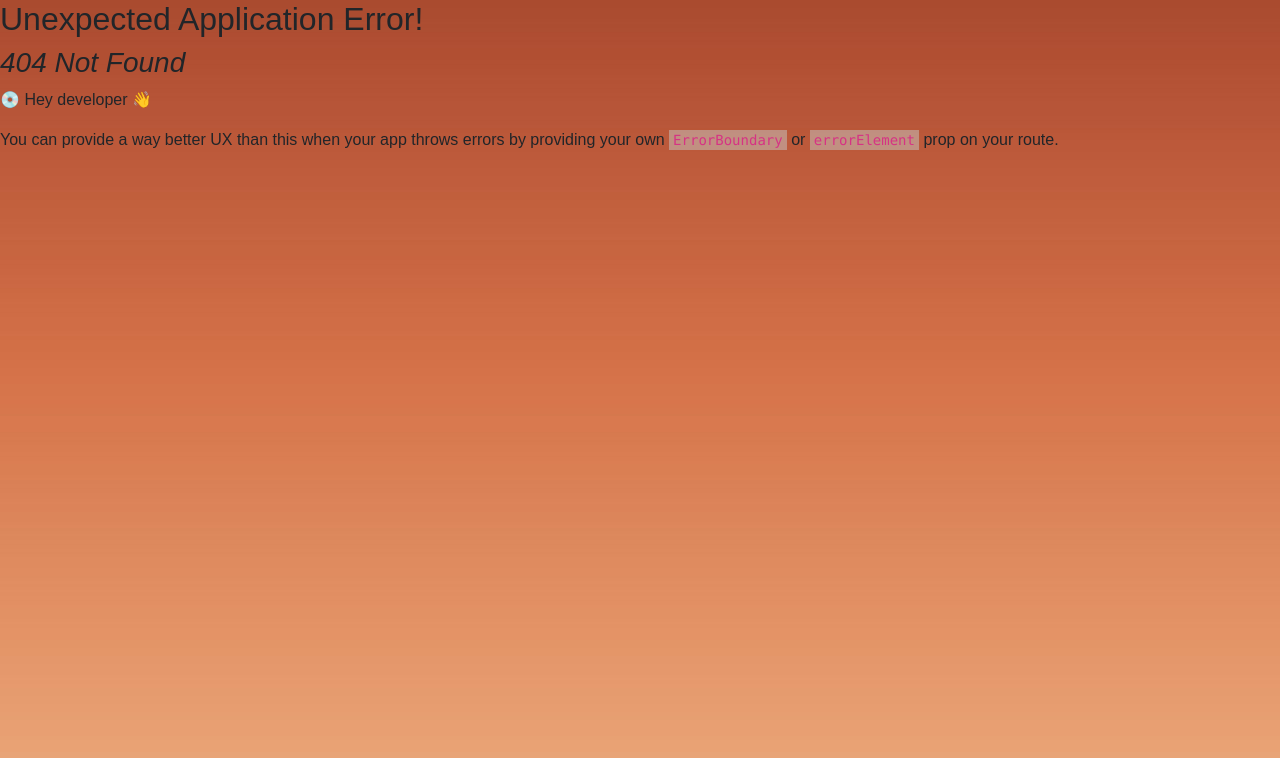
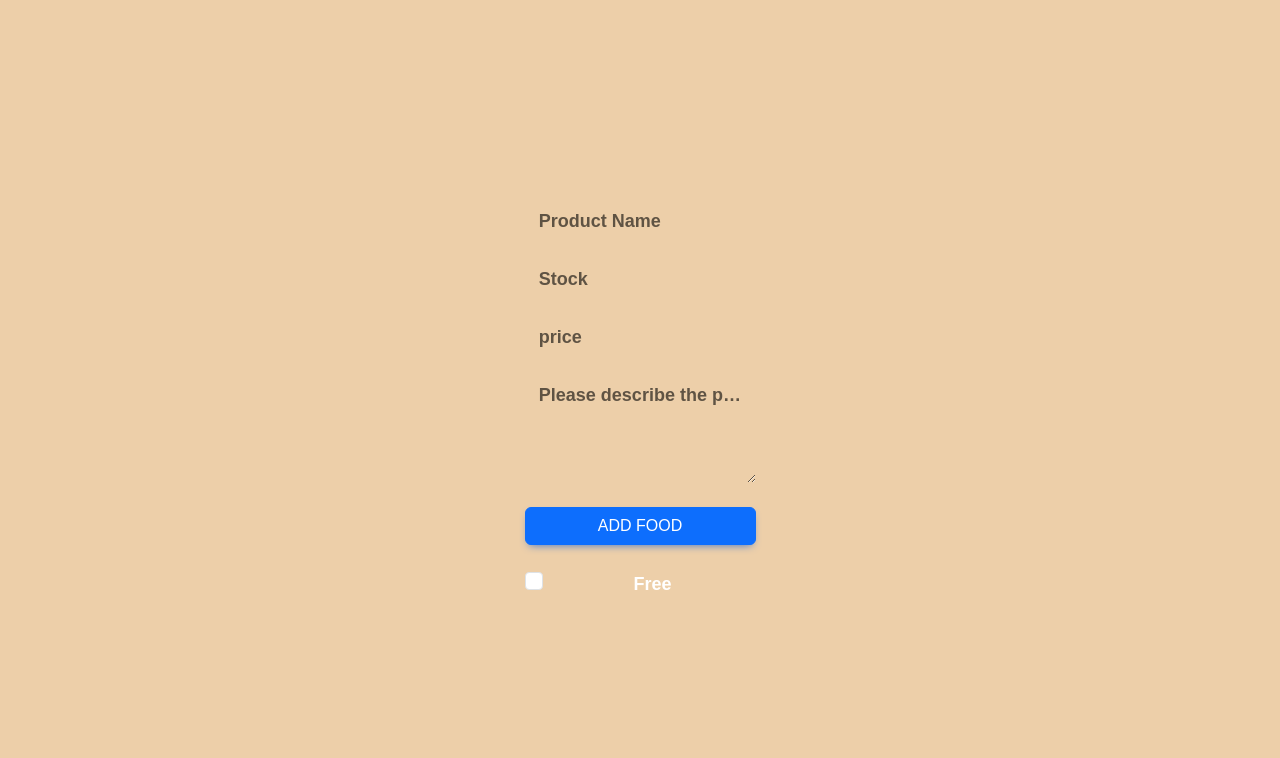
Before and after one commit to bahayildirim/UnWasted, a React (Create React App) app: page /addproduct in a window 1280 px wide. Before the commit this address had no page. Shown: the top 758 px of the page. Built offline with nearby package versions, Linux system fonts and the light colour scheme.

Commit message:
addproduct component eklendi

```diff
--- a/app.js
+++ b/app.js
@@ -71,6 +71,7 @@ db.run(
   user_id INTEGER NOT NULL,
   product_name TEXT NOT NULL,
   price REAL NOT NULL,
+  information TEXT NOT NULL,
   expiration_date DATETIME NOT NULL,
   date_created TIMESTAMP DEFAULT CURRENT_TIMESTAMP,
   stock INTEGER NOT NULL,
@@ -237,11 +238,12 @@ app.post("/addproduct", (req, res) => {
   const price = req.body.price;
   const expirationdate = req.body.expirationdate;
   const stock = req.body.stock;
+  const information = req.body.information;
   const userid = req.session.userid;
   console.log("userid: " + userid);
   db.run(
-    `INSERT INTO products (user_id, product_name, price, expiration_date, stock) VALUES (?, ?, ?, ?, ?)`,
-    [userid, productname, price, expirationdate, stock],
+    `INSERT INTO products (user_id, product_name, price, expiration_date, stock, information) VALUES (?, ?, ?, ?, ?, ?)`,
+    [userid, productname, price, expirationdate, stock, information],
     (err) => {
       if (err) {
         console.log(err.message);
--- /dev/null
+++ b/src/AddProduct/AddProduct.js
@@ -0,0 +1,111 @@
+import { useState } from "react";
+import Axios from "axios";
+
+function App() {
+  const [check, setCheck] = useState(false);
+  const [productName, setProductName] = useState();
+  const [itemPrice, setİtemPrice] = useState();
+  const [stock, setStock] = useState();
+  const [describe, setDescribe] = useState();
+  const [time, setTime] = useState();
+
+  const addItem = () => {
+    Axios.post("http://localhost:8080/addproduct", {
+      productname: productName,
+      price: itemPrice,
+      stock: stock,
+      expirationdate: time,
+      description: describe,
+    }).then((response) => {
+      console.log(response);
+    });
+  };
+  const handleCheckboxChange = (event) => {
+    setCheck(event.target.checked);
+  };
+
+  return (
+    <div className="App">
+      <form>
+        <div class="form-outline mb-4">
+          <input
+            type="text"
+            id="form4Example1"
+            class="form-control"
+            value={productName}
+            onChange={(e) => setProductName(e.target.value)}
+          />
+          <label class="form-label" for="form4Example1">
+            Product Name
+          </label>
+        </div>
+
+        <div class="form-outline mb-4">
+          <input
+            type="number"
+            id="form4Example2"
+            class="form-control"
+            value={stock}
+            onChange={(e) => setStock(e.target.value)}
+          />
+          <label class="form-label" for="form4Example2">
+            Stock
+          </label>
+        </div>
+
+        <div
+          class="form-outline mb-4"
+          style={{ display: check ? "none" : "block" }}
+        >
+          <input
+            type="number"
+            id="form4Example2"
+            class="form-control"
+            value={itemPrice}
+            onChange={(e) => setİtemPrice(e.target.value)}
+          />
+          <label class="form-label" for="form4Example2">
+            price
+          </label>
+        </div>
+
+        <div class="form-outline mb-4">
+          <textarea
+            class="form-control"
+            id="form4Example3"
+            rows="4"
+            value={describe}
+            onChange={(e) => setDescribe(e.target.value)}
+          ></textarea>
+          <label class="form-label" for="form4Example3">
+            {" "}
+            Please describe the product
+          </label>
+        </div>
+
+        <button
+          type="submit"
+          onClick={addItem}
+          class="btn btn-primary btn-block mb-4"
+        >
+          Add Food
+        </button>
+
+        <div class="form-check">
+          <input
+            class="form-check-input"
+            type="checkbox"
+            checked={check}
+            onChange={handleCheckboxChange}
+            id="flexCheckDefault"
+          />
+          <label class="form-check-label" for="flexCheckDefault">
+            Free
+          </label>
+        </div>
+      </form>
+    </div>
+  );
+}
+
+export default App;
--- a/src/index.js
+++ b/src/index.js
@@ -8,6 +8,7 @@ import App from "./App";
 import reportWebVitals from "./reportWebVitals";
 import Profile from "./Profile/Profile";
 import Login from "./LoginRegister/App";
+import Addproduct from "./AddProduct/AddProduct";
 
 const router = createBrowserRouter([
   {
@@ -17,6 +18,10 @@ const router = createBrowserRouter([
   {
     path: "/login",
     element: <Login />,
+  },
+  {
+    path: "/addproduct",
+    element: <Addproduct />,
   },
 ]);
 
```
Also changed, not shown: 2 other files (tests, documents, lock files or other folders).
